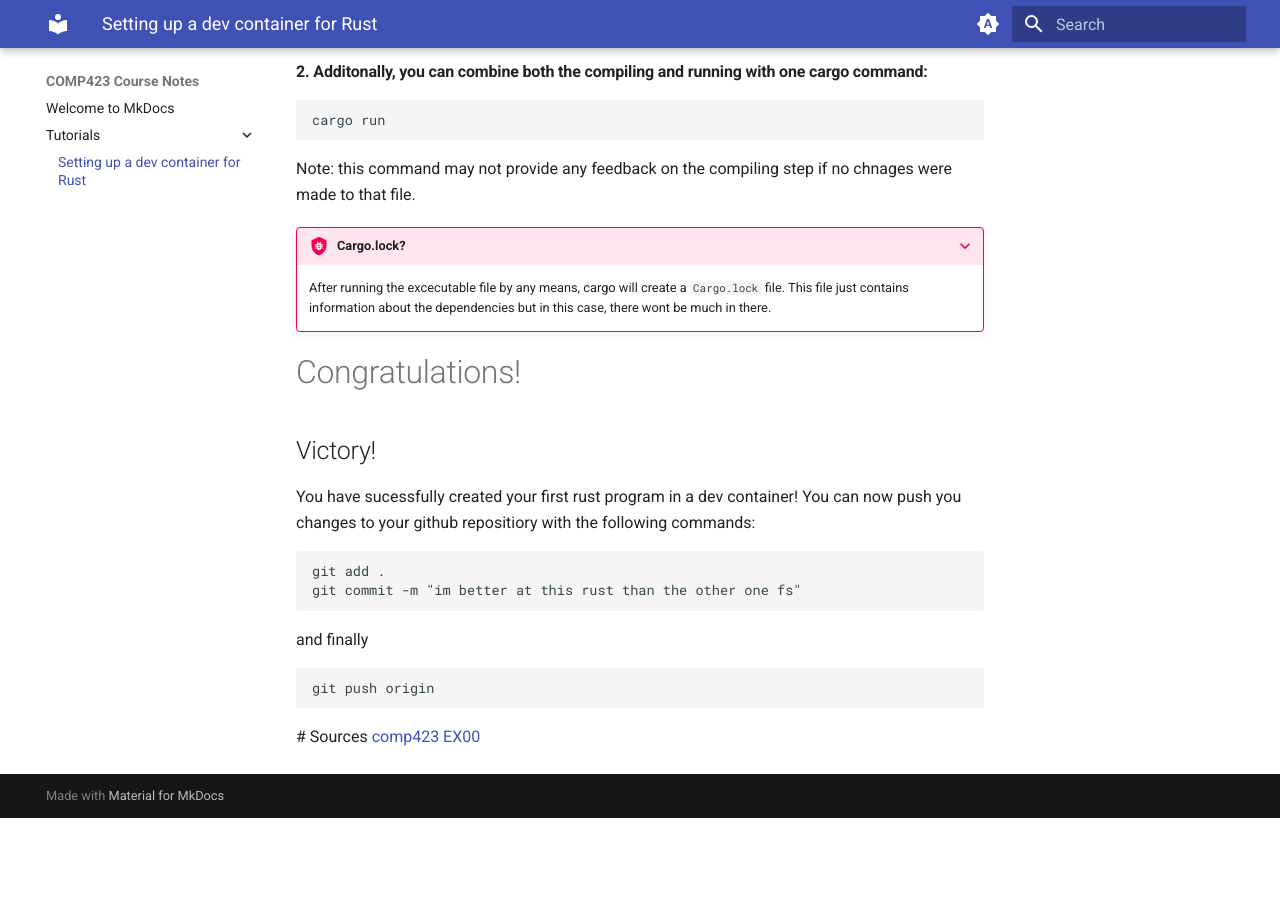
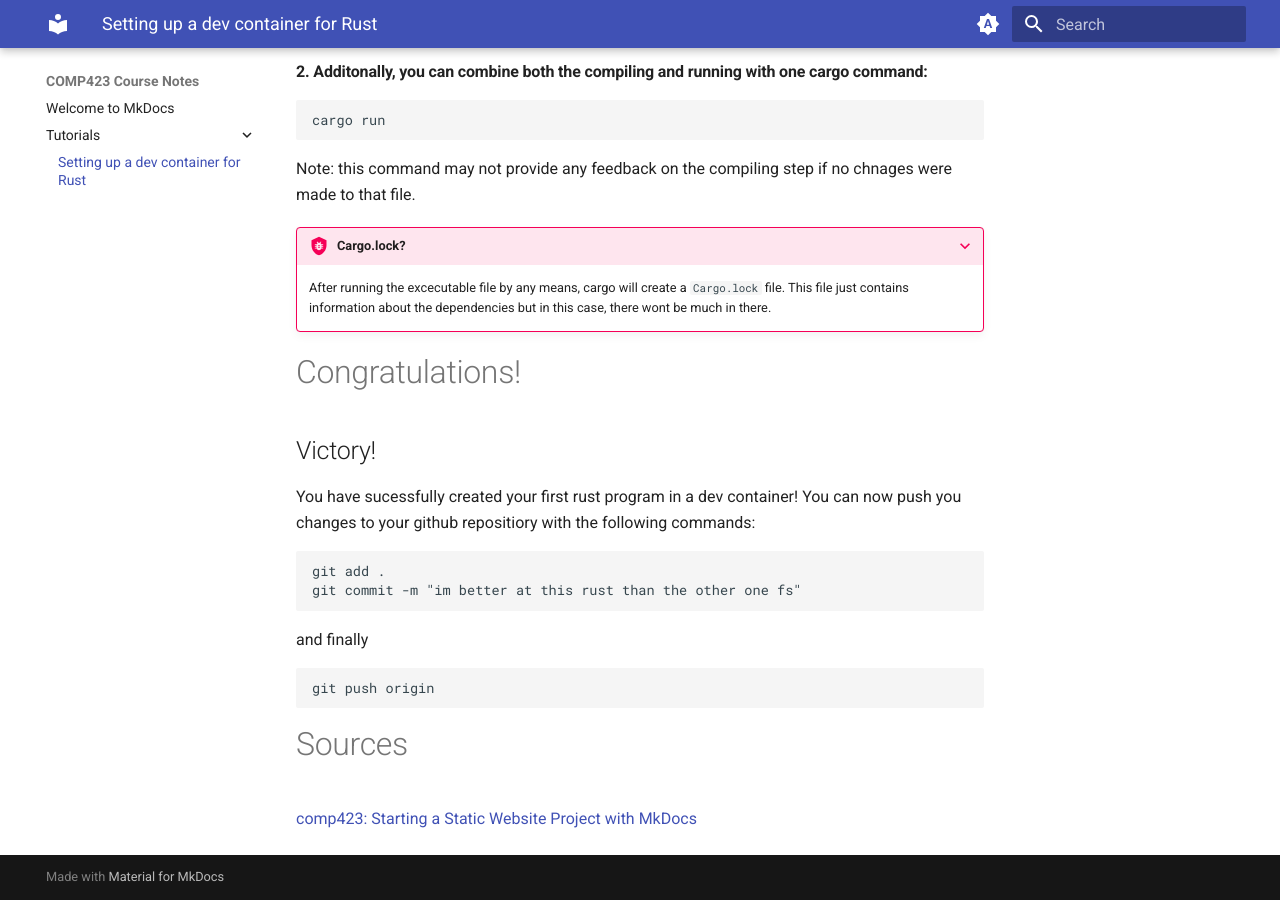
Before and after one commit to sisaxena42/comp423-course-notes, an MkDocs documentation site: the page built from docs/tutorials/rust-setup.md, in a window 1280 px wide and 900 px high, scrolled down 4294 px. Built offline with MkDocs 1.6.1 and Material for MkDocs 9.7.7, drawn with Linux system fonts in a browser that asks for light colours; before the commit the page ends 5112 px from its top, so only the background shows below that.

Commit message:
update source

````diff
--- a/docs/tutorials/rust-setup.md
+++ b/docs/tutorials/rust-setup.md
@@ -165,5 +165,5 @@
  git push origin
  ```
 
- # Sources
- [comp423 EX00](https://comp423-25s.github.io/resources/MkDocs/ex00/)
+# Sources
+[comp423: Starting a Static Website Project with MkDocs](https://comp423-25s.github.io/resources/MkDocs/tutorial/#how-are-software-project-dependencies-managed)
````
